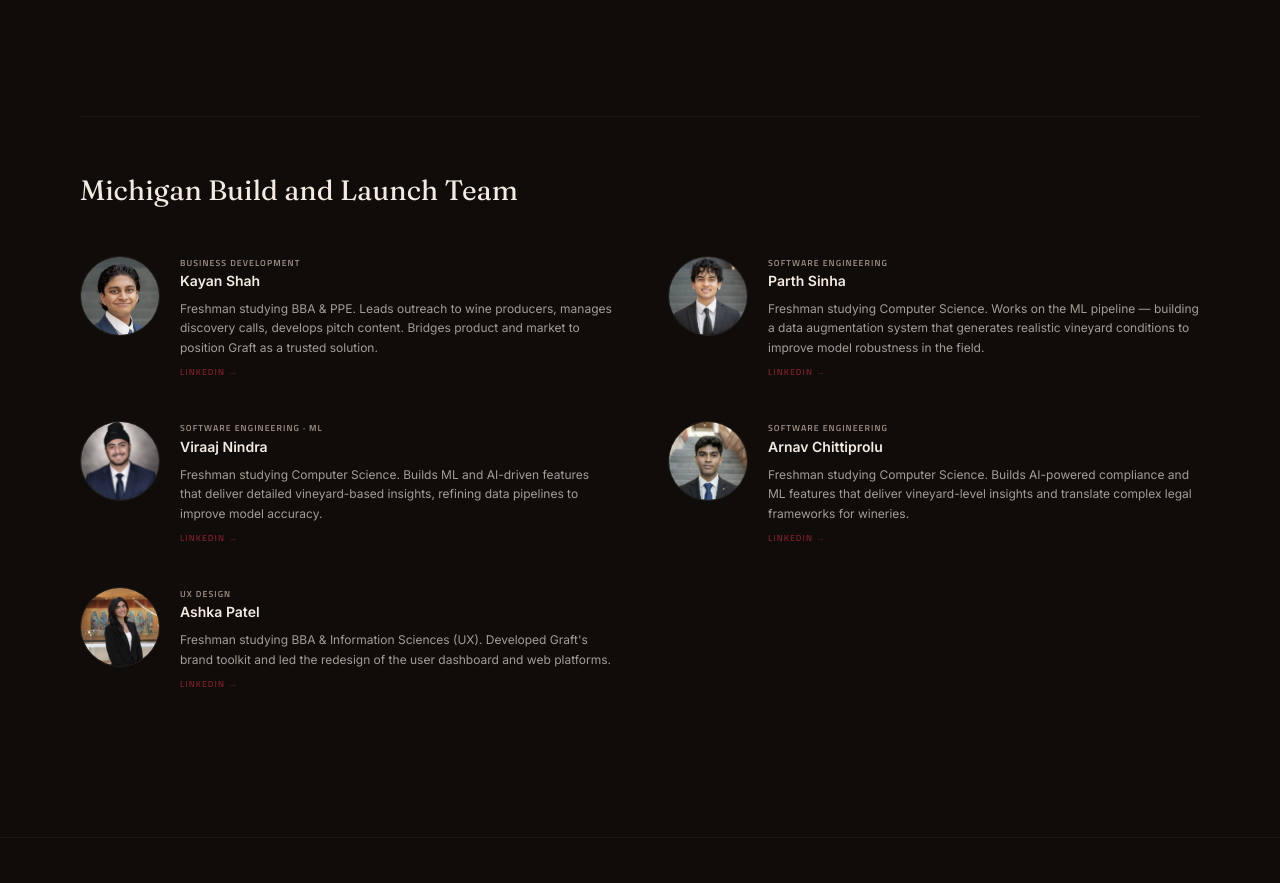
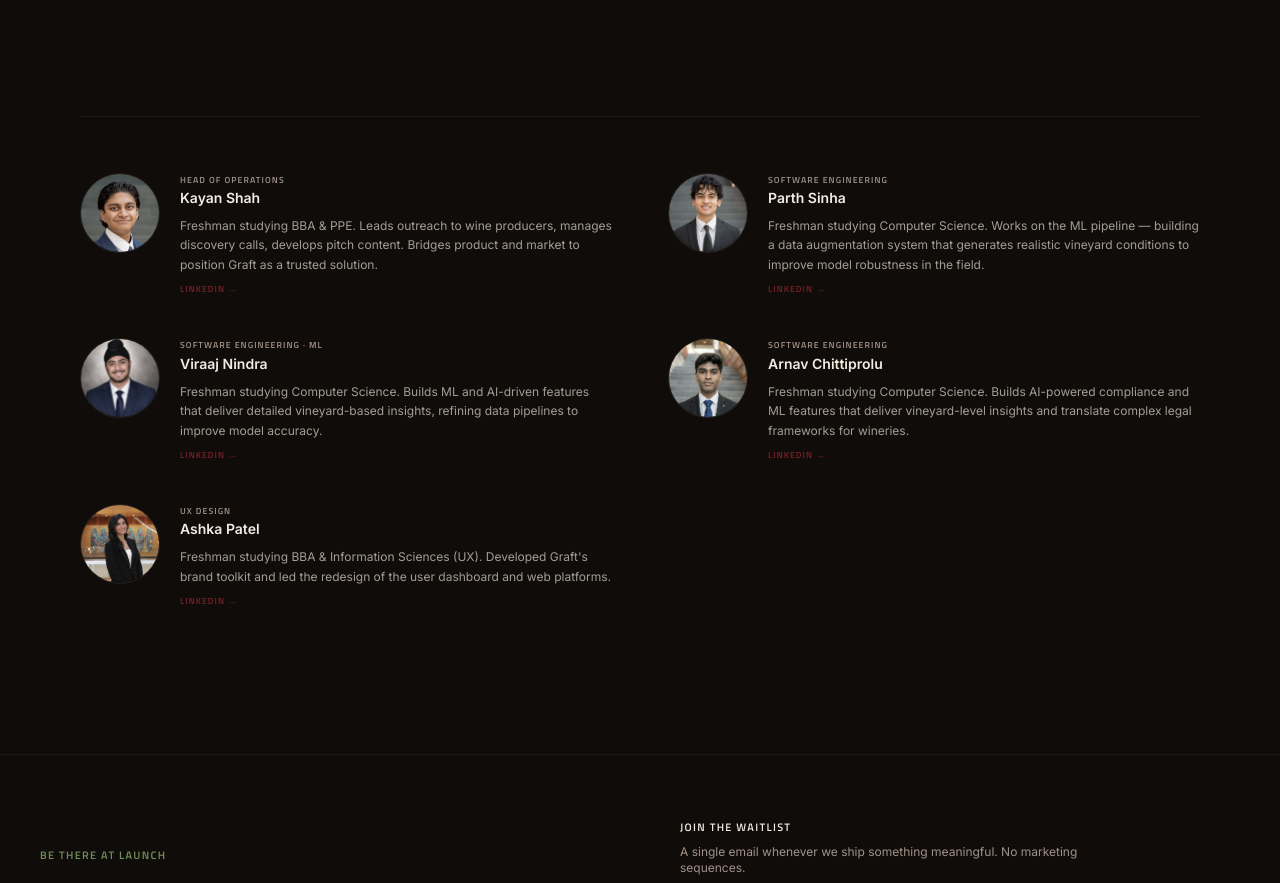
Before and after one commit to Graft-Systems/GraftWebsite, a Next.js app in the folder apps/web/: page /about in a window 1280 px wide. Shown: the part 3665-4548 px from the top of the page. Built offline with nearby package versions, Linux system fonts and the light colour scheme; no server answers.

Commit message:
updated about

```diff
--- a/apps/web/components/about/AboutTeam.tsx
+++ b/apps/web/components/about/AboutTeam.tsx
@@ -32,7 +32,7 @@ const FOUNDERS: Person[] = [
 const TEAM: Person[] = [
   {
     name: "Kayan Shah",
-    role: "Business Development",
+    role: "Head of Operations",
     photo: "/team/headshot-kayan.jpg",
     bio: "Freshman studying BBA & PPE. Leads outreach to wine producers, manages discovery calls, develops pitch content. Bridges product and market to position Graft as a trusted solution.",
     linkedin: "https://www.linkedin.com/in/kayan-shah",
@@ -85,15 +85,8 @@ export function AboutTeam() {
           ))}
         </div>
 
-        {/* Subsection heading for the rest of the team */}
-        <div className="mt-24 border-t border-border/40 pt-14 lg:mt-28">
-          <h3 className="display text-2xl leading-tight text-foreground lg:text-[1.75rem]">
-            Michigan Build and Launch Team
-          </h3>
-        </div>
-
         {/* Team — compact horizontal cards */}
-        <div className="mt-12 grid grid-cols-1 gap-x-10 gap-y-10 md:grid-cols-2 lg:gap-x-14">
+        <div className="mt-24 grid grid-cols-1 gap-x-10 gap-y-10 border-t border-border/40 pt-14 md:grid-cols-2 lg:mt-28 lg:gap-x-14">
           {TEAM.map((p, i) => (
             <TeamCard key={p.name} person={p} index={i} />
           ))}
```
